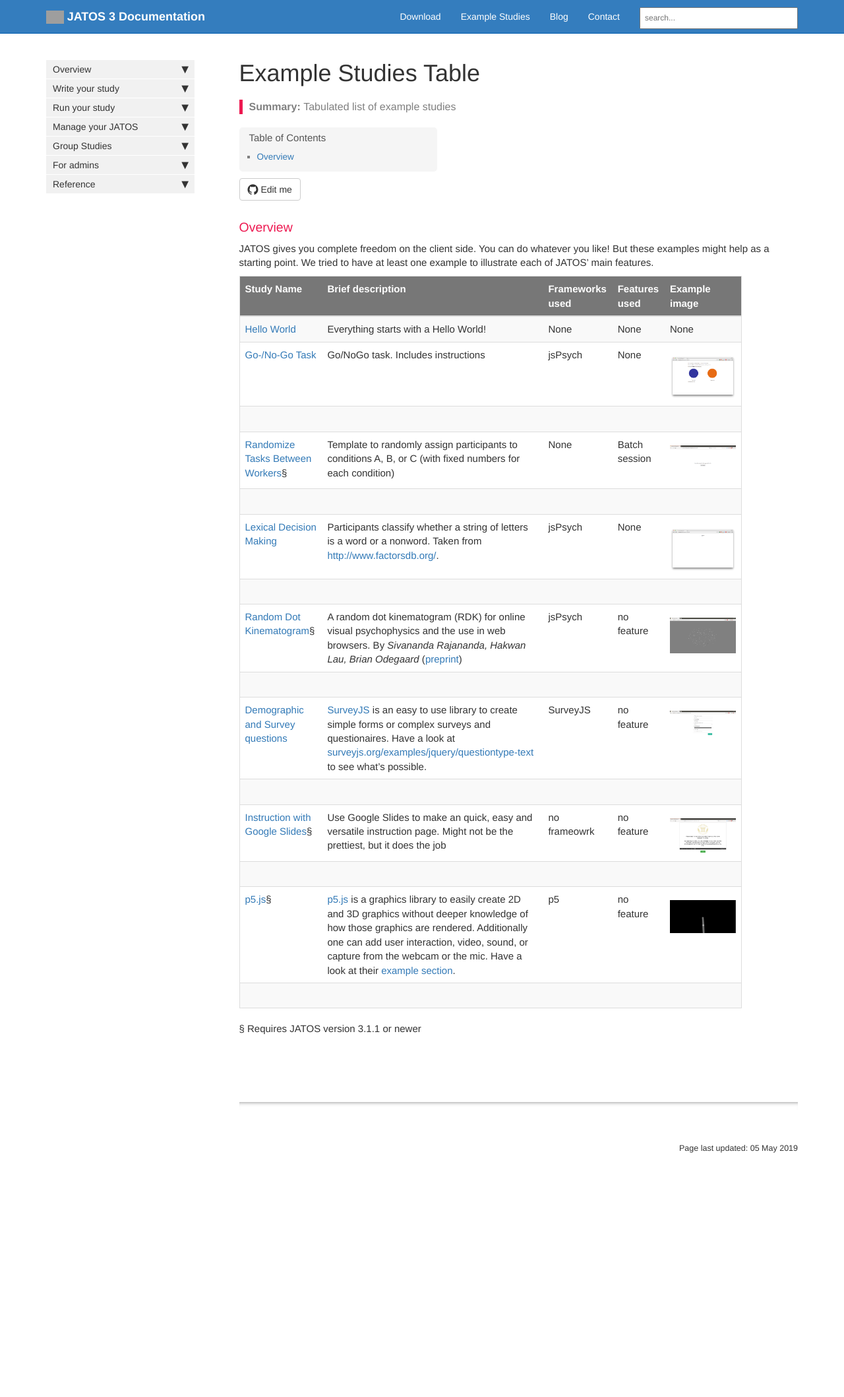
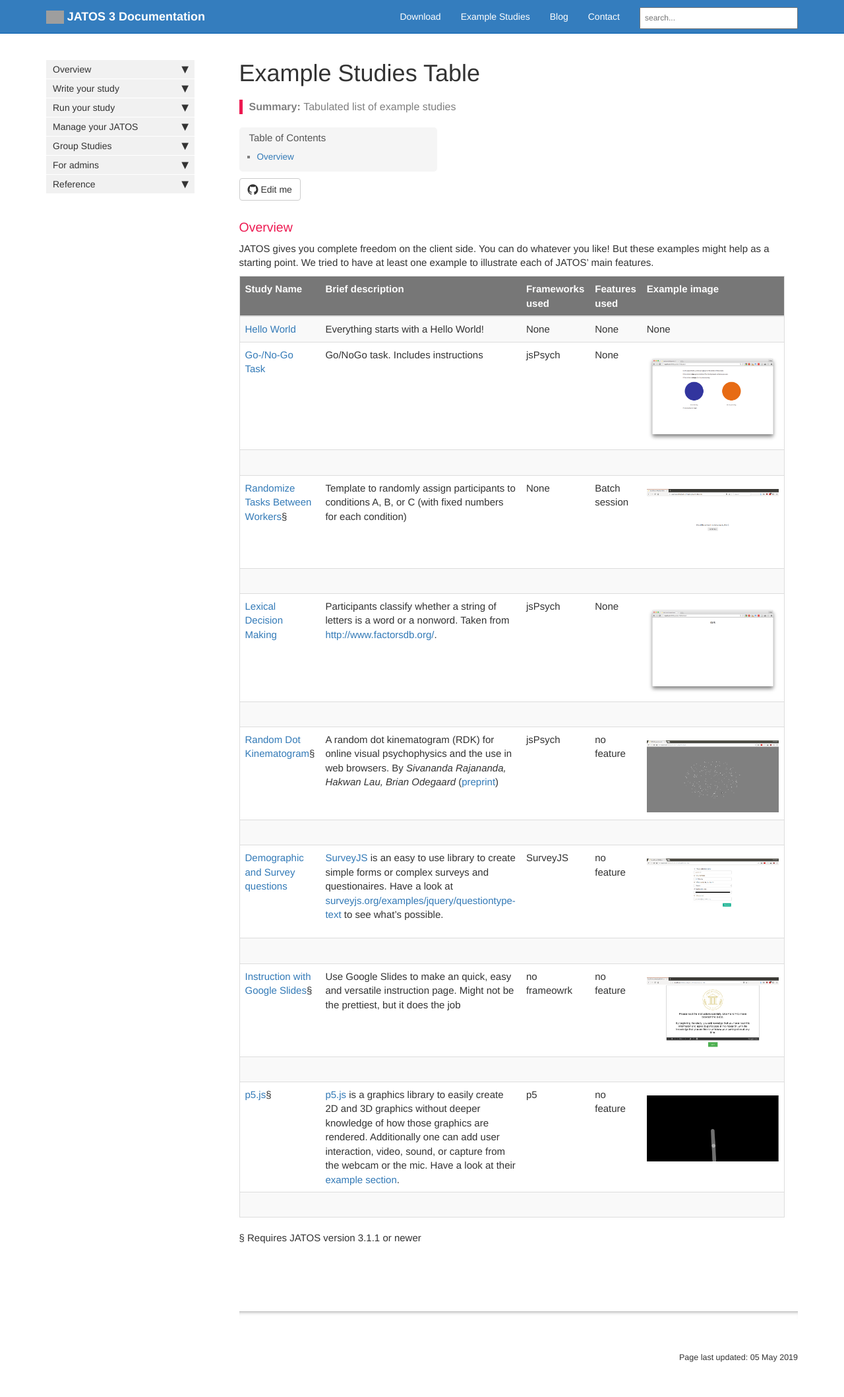
Before and after one commit to kristian-lange-tw/JATOS_docs_v3, a Jekyll site: the page built from pages/Example-Studies-Table.md, in a window 1280 px wide. Shown: the whole page at 66% size. Built offline with Jekyll 4.4.1, drawn with Linux system fonts in a browser that asks for light colours; nearby versions of some CDN libraries; comment, search, counter and statistics services are not loaded; before the commit the page ends 1800 px from its top, so only the background shows below that; grey boxes are pictures that could not be loaded.

Commit message:
Update Example-Studies-Table.md

```diff
--- a/pages/Example-Studies-Table.md
+++ b/pages/Example-Studies-Table.md
@@ -16,13 +16,13 @@
 | Study Name             | Brief description   | Frameworks used | Features used   | Example image  |
 |-------------------|-------------------|-------------------|-------------------|-------------------|
 | [Hello World](https://github.com/JATOS/JATOS_examples/raw/master/examples/hello_world.zip) | Everything starts with a Hello World! | None | None | None  |
-| [Go-/No-Go Task](https://github.com/JATOS/JATOS_examples/raw/master/examples/go-nogo_task_(using_jspsych_6).zip) | Go/NoGo task. Includes instructions | jsPsych | None |  {% include image.html file="example-studies/Screenshot_gonogo.png" alt="Screenshot Go- / No-Go Task" max-width="100" %}  |
-| [Randomize Tasks Between Workers](https://github.com/JATOS/JATOS_examples/raw/master/examples/randomize_tasks_between_workers.zip)§| Template to randomly assign participants to conditions A, B, or C (with fixed numbers for each condition) | None | Batch session| {% include image.html file="example-studies/Screenshot_randomization_between_workers.png" alt="Screenshot Randomization between participants" max-width="100" %} |
-| [Lexical Decision Making](https://github.com/JATOS/JATOS_examples/raw/master/examples/lexical_decision_(using_jspsych).zip) | Participants classify whether a string of letters is a word or a nonword. Taken from [http://www.factorsdb.org/](http://www.factorsdb.org/). | jsPsych | None | {% include image.html file="example-studies/Screenshot_lexicalDecision_word.png" alt="Screenshot Lexical Decision" max-width="100" %} |
-| [Random Dot Kinematogram](https://github.com/JATOS/JATOS_examples/raw/master/examples/rdk.zip)§ | A random dot kinematogram (RDK) for online visual psychophysics and the use in web browsers. By _Sivananda Rajananda, Hakwan Lau, Brian Odegaard_ ([preprint](https://www.biorxiv.org/content/early/2017/09/21/192377)) | jsPsych | no feature| {% include image.html file="example-studies/Screenshot_rdk.png" alt="Screenshot RDK" max-width="100" %} |
-| [Demographic and Survey questions](https://github.com/JATOS/JATOS_examples/raw/master/examples/survey.js_ui_example.zip) | [SurveyJS](http://surveyjs.org) is an easy to use library to create simple forms or complex surveys and questionaires. Have a look at [surveyjs.org/examples/jquery/questiontype-text](http://surveyjs.org/examples/jquery/questiontype-text/) to see what's possible. | SurveyJS | no feature| {% include image.html file="example-studies/survey-js-screenshot.png" alt="Screenshot SurveyJS Example" max-width="100" %} |
-| [Instruction with Google Slides](https://github.com/JATOS/JATOS_examples/raw/master/examples/intro_with_google_slides.zip)§ | Use Google Slides to make an quick, easy and versatile instruction page. Might not be the prettiest, but it does the job| no frameowrk | no feature| {% include image.html file="example-studies/Screenshot_intro_slides.png" alt="Screenshot Easy instructions with Slides" max-width="100" %}|
-| [p5.js](https://github.com/JATOS/JATOS_examples/raw/master/examples/p5.js_examples.zip)§ | [p5.js](https://p5js.org/) is a graphics library to easily create 2D and 3D graphics without deeper knowledge of how those graphics are rendered. Additionally one can add user interaction, video, sound, or capture from the webcam or the mic. Have a look at their [example section](https://p5js.org/examples/). | p5 | no feature| {% include image.html file="example-studies/p5-js-screenshot5.gif" alt="Screenshot p5.js Example" max-width="100" %}|
+| [Go-/No-Go Task](https://github.com/JATOS/JATOS_examples/raw/master/examples/go-nogo_task_(using_jspsych_6).zip) | Go/NoGo task. Includes instructions | jsPsych | None |  {% include image.html file="example-studies/Screenshot_gonogo.png" alt="Screenshot Go- / No-Go Task" max-width="200" %}  |
+| [Randomize Tasks Between Workers](https://github.com/JATOS/JATOS_examples/raw/master/examples/randomize_tasks_between_workers.zip)§| Template to randomly assign participants to conditions A, B, or C (with fixed numbers for each condition) | None | Batch session| {% include image.html file="example-studies/Screenshot_randomization_between_workers.png" alt="Screenshot Randomization between participants" max-width="200" %} |
+| [Lexical Decision Making](https://github.com/JATOS/JATOS_examples/raw/master/examples/lexical_decision_(using_jspsych).zip) | Participants classify whether a string of letters is a word or a nonword. Taken from [http://www.factorsdb.org/](http://www.factorsdb.org/). | jsPsych | None | {% include image.html file="example-studies/Screenshot_lexicalDecision_word.png" alt="Screenshot Lexical Decision" max-width="200" %} |
+| [Random Dot Kinematogram](https://github.com/JATOS/JATOS_examples/raw/master/examples/rdk.zip)§ | A random dot kinematogram (RDK) for online visual psychophysics and the use in web browsers. By _Sivananda Rajananda, Hakwan Lau, Brian Odegaard_ ([preprint](https://www.biorxiv.org/content/early/2017/09/21/192377)) | jsPsych | no feature| {% include image.html file="example-studies/Screenshot_rdk.png" alt="Screenshot RDK" max-width="200" %} |
+| [Demographic and Survey questions](https://github.com/JATOS/JATOS_examples/raw/master/examples/survey.js_ui_example.zip) | [SurveyJS](http://surveyjs.org) is an easy to use library to create simple forms or complex surveys and questionaires. Have a look at [surveyjs.org/examples/jquery/questiontype-text](http://surveyjs.org/examples/jquery/questiontype-text/) to see what's possible. | SurveyJS | no feature| {% include image.html file="example-studies/survey-js-screenshot.png" alt="Screenshot SurveyJS Example" max-width="200" %} |
+| [Instruction with Google Slides](https://github.com/JATOS/JATOS_examples/raw/master/examples/intro_with_google_slides.zip)§ | Use Google Slides to make an quick, easy and versatile instruction page. Might not be the prettiest, but it does the job| no frameowrk | no feature| {% include image.html file="example-studies/Screenshot_intro_slides.png" alt="Screenshot Easy instructions with Slides" max-width="200" %}|
+| [p5.js](https://github.com/JATOS/JATOS_examples/raw/master/examples/p5.js_examples.zip)§ | [p5.js](https://p5js.org/) is a graphics library to easily create 2D and 3D graphics without deeper knowledge of how those graphics are rendered. Additionally one can add user interaction, video, sound, or capture from the webcam or the mic. Have a look at their [example section](https://p5js.org/examples/). | p5 | no feature| {% include image.html file="example-studies/p5-js-screenshot5.gif" alt="Screenshot p5.js Example" max-width="200" %}|
 
 
 
```
